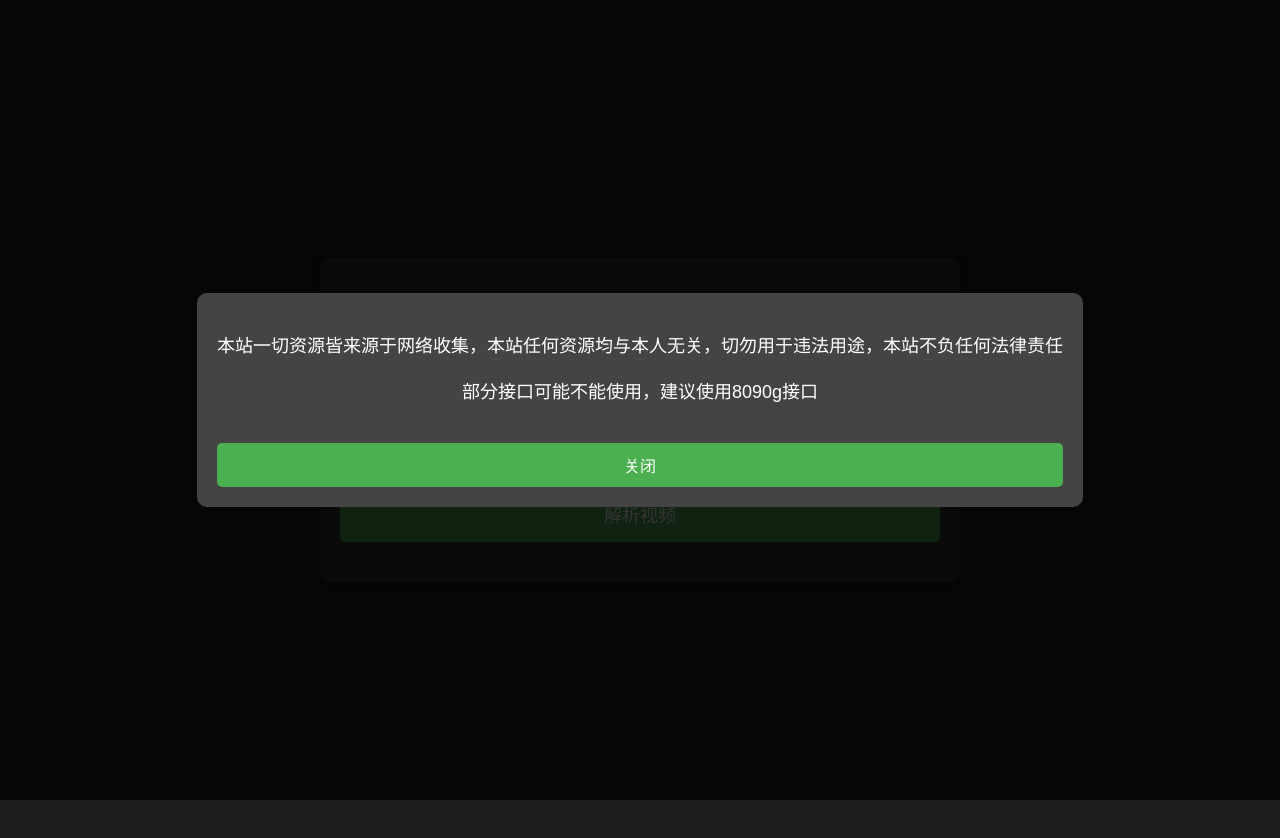
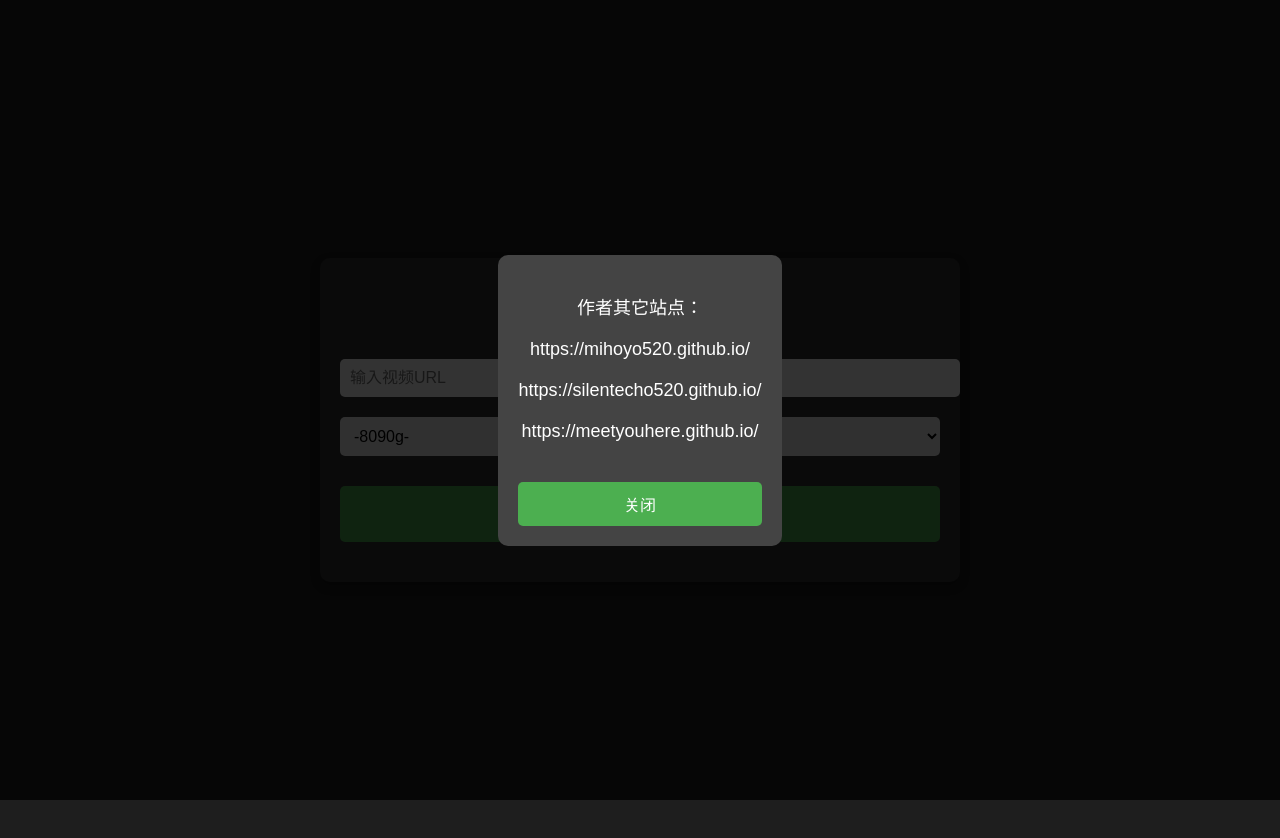
Before and after one commit to I-Love-You-521/I-Love-You-521.github.io, a plain HTML site: page index.html in a window 1280 px wide. Drawn offline with Linux system fonts and the light colour scheme.

Commit message:
Update index.html

```diff
--- a/index.html
+++ b/index.html
@@ -167,8 +167,10 @@
     </div>
     <div class="modal" id="warningModal">
         <div class="modal-content">
-            <p>本站一切资源皆来源于网络收集，本站任何资源均与本人无关，切勿用于违法用途，本站不负任何法律责任</p>
-            <p>部分接口可能不能使用，建议使用8090g接口</p>
+            <p>作者其它站点：</p>
+            <p>https://mihoyo520.github.io/</p>
+            <p>https://silentecho520.github.io/</p>
+            <p>https://meetyouhere.github.io/</p>
             <button id="closeModalBtn">关闭</button>
         </div>
     </div>
```
